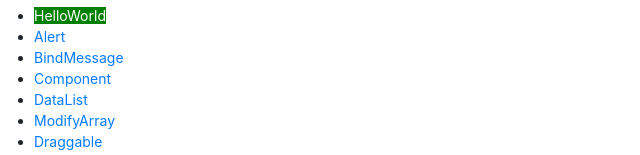
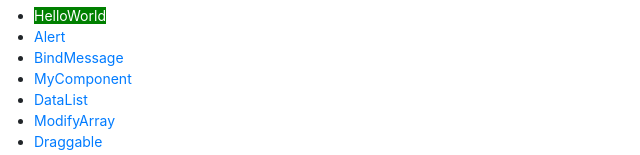
Before and after one commit to ysoftman/test_code, a Vue app in the folder vue/ysoftman-project/: page / in a window 1280 px wide. Shown: the part 205-360 px from the top of the page, without its empty margins (0-640 px from the left). Built offline with nearby package versions, Linux system fonts and the light colour scheme.

Commit message:
MyComponent 이름 변경

```diff
--- a/vue/ysoftman-project/src/App.vue
+++ b/vue/ysoftman-project/src/App.vue
@@ -5,7 +5,7 @@
     <li><router-link to = "/">HelloWorld</router-link></li>
     <li><router-link to = "/Alert">Alert</router-link></li>
     <li><router-link to = "/BindMessage">BindMessage</router-link></li>
-    <li><router-link to = "/Component">Component</router-link></li>
+    <li><router-link to = "/MyComponent">MyComponent</router-link></li>
     <li><router-link to = "/DataList">DataList</router-link></li>
     <li><router-link to = "/ModifyArray">ModifyArray</router-link></li>
     <li><router-link to = "/Draggable">Draggable</router-link></li>
--- a/vue/ysoftman-project/src/components/Component.vue
+++ b/vue/ysoftman-project/src/components/MyComponent.vue
@@ -2,13 +2,9 @@
   <div id="aaa">
     {{ name }}
     <ol>
-      <!-- app 인스턴스 데이터를 action-item 컴포넌트를 사용하여 출력 -->
+      <!-- app 인스턴스 데이터를 fruitCom 컴포넌트를 사용하여 출력 -->
       <!-- vue 2.2.0 이상에서는 v-bind:key 로 키를 명시해햐 한다. -->
-      <action-item
-        v-for="item in fruiteList"
-        v-bind:item="item"
-        v-bind:key="item.name"
-      ></action-item>
+      <fruitCom v-for="it in fruitList" v-bind:key="it.name" v-bind:item="it"></fruitCom>
     </ol>
   </div>
 </template>
@@ -16,24 +12,29 @@
 <script>
 /* eslint-disable */
 import Vue from "vue";
+import BootstrapVue from "bootstrap-vue";
+import "bootstrap/dist/css/bootstrap.css";
+import "bootstrap-vue/dist/bootstrap-vue.css";
+
+Vue.use(BootstrapVue);
 
 // 전역 컴포넌트를 먼저 선언(등록)
-Vue.component("action-item", {
+Vue.component("fruitCom", {
   // props 으로 선언된 키값으로 component 객체의 데이터를 전달 받는다.
   props: ["item"],
-  template: "<li>{{ item.index }} {{ item.name }}</li>"
+  template: "<li> {{ item.index }} {{ item.name }} </li>"
 });
 
 export default {
-  name: "myComponent",
+  name: "MyComponent",
   data() {
     return {
-      fruiteList: [
+      fruitList: [
         { index: 1, name: "apple" },
         { index: 2, name: "banana" },
         { index: 3, name: "lemon" }
       ],
-      name: "fruiteList"
+      name: "fruitList"
     };
   }
 };
--- a/vue/ysoftman-project/src/router.js
+++ b/vue/ysoftman-project/src/router.js
@@ -6,7 +6,7 @@ import HelloWorld from '@/components/HelloWorld'
 import Alert from '@/components/Alert'
 import BindMessage from '@/components/BindMessage'
 import DataList from '@/components/DataList'
-import Component from '@/components/Component'
+import MyComponent from '@/components/MyComponent'
 import ModifyArray from '@/components/ModifyArray'
 import Draggable from '@/components/Draggable'
 import NotFound from '@/components/NotFound'
@@ -42,9 +42,9 @@ export default new Router({
     name: 'DataList',
     component: DataList
   }, {
-    path: '/component',
-    name: 'Component',
-    component: Component
+    path: '/mycomponent',
+    name: 'MyComponent',
+    component: MyComponent
   }, {
     path: '/draggable',
     name: 'Draggable',
```
